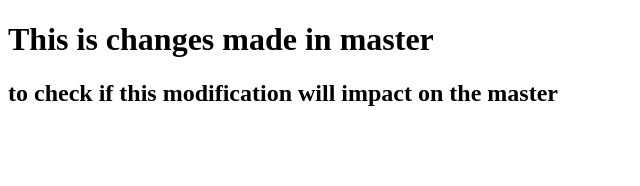
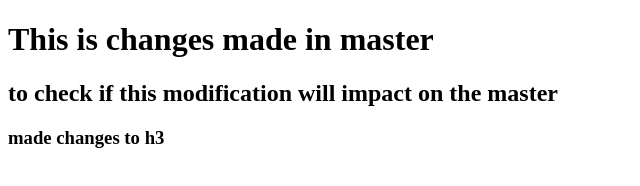
Before and after one commit to KyleSham/Gitlab, a plain HTML site: page index.html in a window 1280 px wide. Shown: the whole page, without its empty margins (0-640 px from the left). Drawn offline with Linux system fonts and the light colour scheme.

Commit message:
added h3

```diff
--- a/index.html
+++ b/index.html
@@ -5,6 +5,8 @@
     <h1>This is changes made in master</h1>
 
     <h2>to check if this modification will impact on the master</h2>
+
+    <h3>made changes to h3</h3>
    </body>
 
 </html>
```
